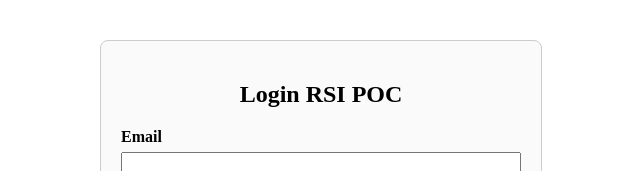
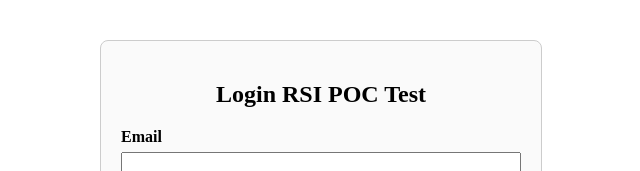
Before and after one commit to MartonL97/Angular_Salesfoce_Connection, an Angular app in the folder angularapp1.client/: page / in a window 1280 px wide. Shown: the top 171 px of the page, without its empty margins (319-959 px from the left). Built offline with nearby package versions, Linux system fonts and the light colour scheme.

Commit message:
Update title

```diff
--- a/angularapp1.client/src/app/login/login.component.html
+++ b/angularapp1.client/src/app/login/login.component.html
@@ -1,6 +1,6 @@
 <div class="login-container">
   <form (ngSubmit)="onSubmit()" #loginForm="ngForm">
-    <h2>Login RSI POC</h2>
+    <h2>Login RSI POC Test</h2>
 
     <div class="form-group">
       <label for="email">Email</label>
```
